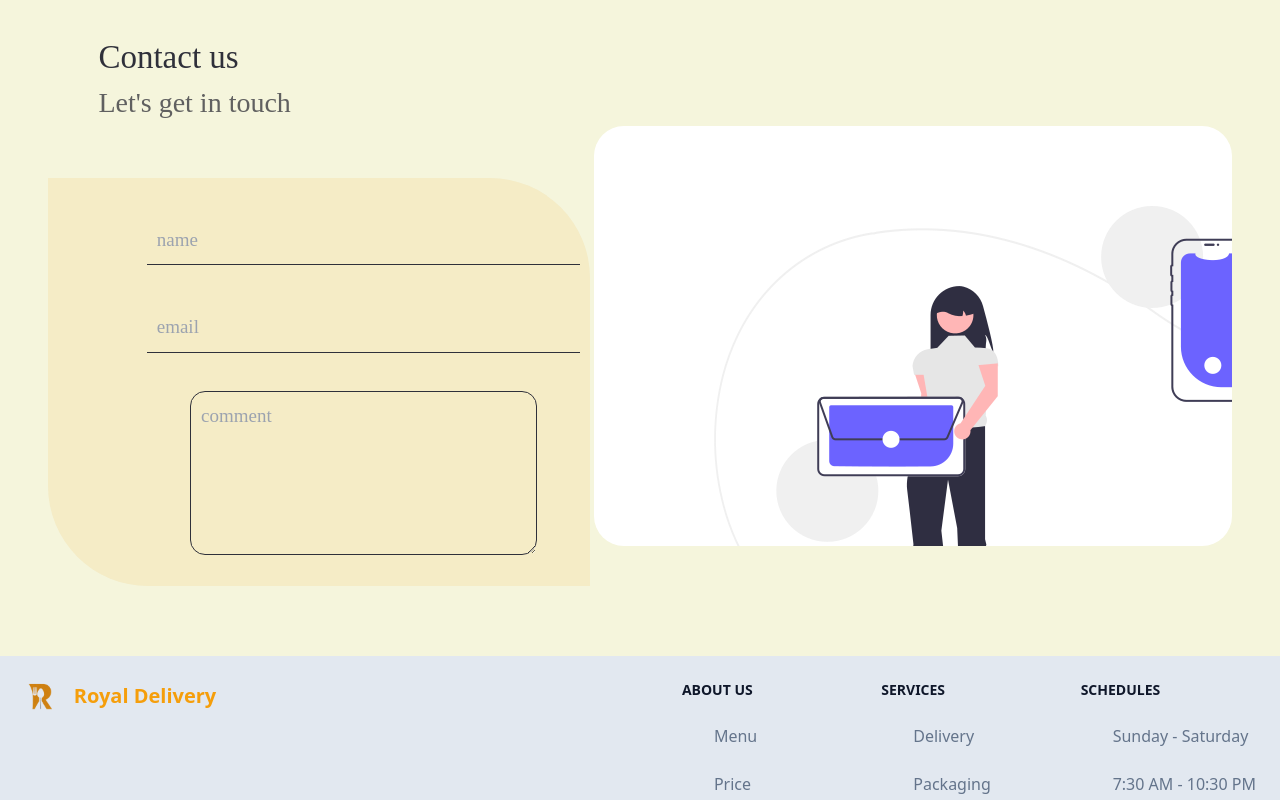
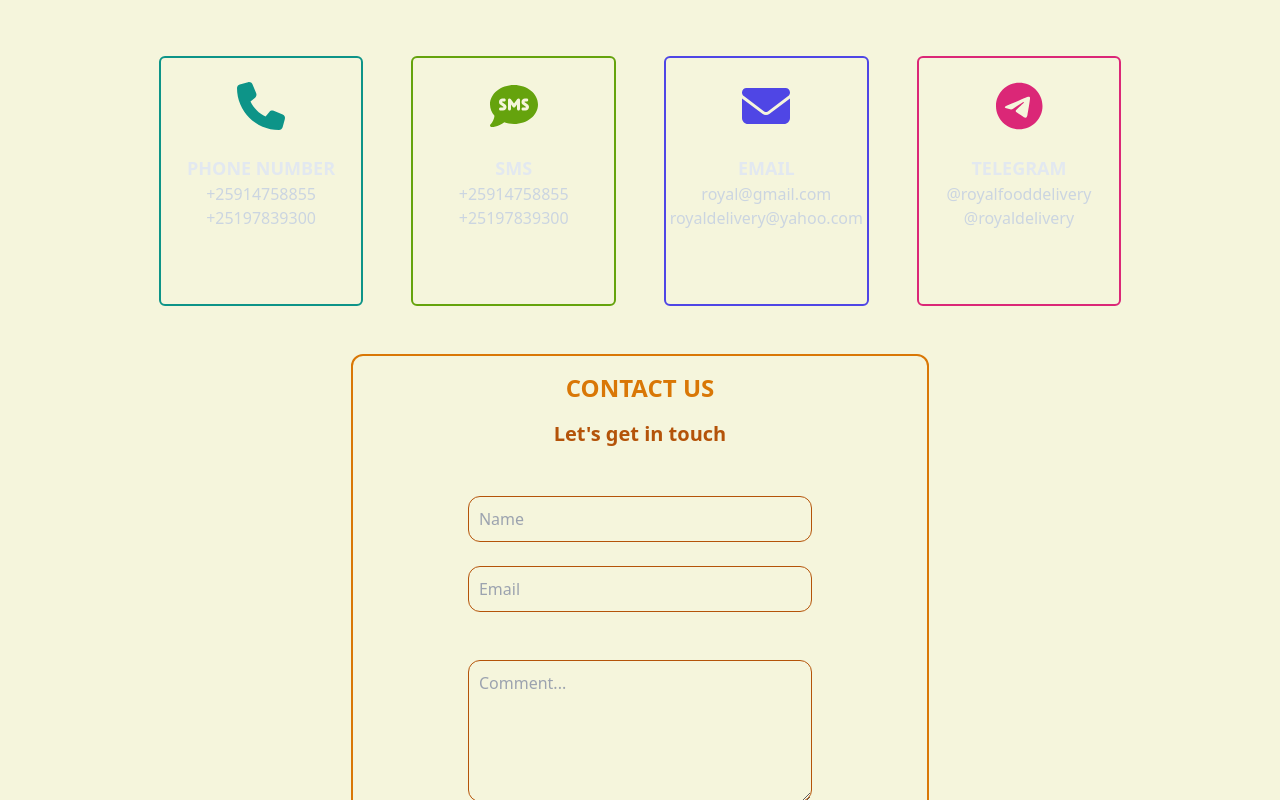
Before and after one commit to fseha-hagos/food-delivery, a React (Create React App) app: page / in a window 1280 px wide. Shown: the part 1860-2660 px from the top of the page. Built offline with nearby package versions, Linux system fonts and the light colour scheme; no server answers; a web font is replaced by a local one.

Commit message:
Update contact.js

```diff
--- a/src/pages/components/contact.js
+++ b/src/pages/components/contact.js
@@ -1,4 +1,9 @@
 import React, { useState } from 'react';
+import { FontAwesomeIcon } from '@fortawesome/react-fontawesome';
+import { faPhone, faSms, faEnvelope } from '@fortawesome/free-solid-svg-icons';
+import { faTelegram } from '@fortawesome/free-brands-svg-icons';
+
+
 
 function Contact(props) {
 
@@ -9,27 +14,70 @@ function Contact(props) {
     const handleSubmit = (event) => {
         event.preventDefault();
         alert(`The name you entered is: ${name}`)
-      }
+    }
 
 
     return (
 
-        <div className='contact-detail relative py-[37px] px-[10px] h-[1400px] md:h-[700px] overflow-hidden'>
-            <p className='contact-title text-[33px] font-[400]'>Contact us</p>
-            <p className='contact-subtitle text-[28px] font-[400]'>Let's get in touch</p>
+        // <div className='flex items-center justify-center m-5 '>
+        //     <div className='w-1/2 '>
+        //         <p className='font-bold text-left text-amber-500 text-4xl font-bold'>Contact us</p>
+        //         <p className='text-left text-slate-400 text-2xl font-bold mb-5'>Let's get in touch</p>
+        //         <div className=' bg-slate-800  w-1/2  rounded-tr-[20%]  rounded-bl-[20%] w-5/6 h-auto m-[5px] overflow-hidden '>
+        //             <form onSubmit={handleSubmit} className='w-3/4  items-left mx-10 overflow-hidden'>
+        //                 <input type="text" name='name' placeholder="Name" value={name} onChange={(e) => setName(e.target.value)} className=' block outline-none mx-auto mt-[38px] w-[100%] border-b-[1.5px]  border-slate-400 p-[10px] bg-transparent text-slate-200' />
+        //                 <input type="email" name='email' placeholder="Email" value={email} onChange={(e) => setEmail(e.target.value)} className=' block outline-none mx-auto mt-[38px] w-[100%] border-b-[1.5px] border-slate-400 p-[10px] bg-transparent text-slate-200' />
+        //                 <textarea type="textarea" name='comment' placeholder={"Comment"} rows="5" value={comment} onChange={(e) => setComment(e.target.value)} className='block outline-none mx-auto mt-[38px] rounded-[15px] w-[100%] text-left border-[1.5px] border-slate-400 p-[10px] bg-transparent text-slate-200' />
+        //                 <input type="submit" name='submit' value={"Submit"} className='transition-transform duration-300 hover:scale-105 bg-amber-500 rounded-xl block outline-none my-5 py-2 w-[30%]  text-slate-900' />
+        //             </form>
+        //         </div>
+        //     </div>
+        //     <img src='./assets/conver.jpg' alt='contact image' className='w-1/2' />
 
+        // </div>
 
-                <div className='contact-form absolute top-30 md:bottom-10 left-0 w-[98%] md:w-[45%]  rounded-tr-[100px]  rounded-bl-[100px] h-[470px] m-[5px] overflow-hidden z-1'>
-
-                    <form onSubmit={handleSubmit} className='w-[80%] float-right items-left mr-[10px] overflow-hidden'>
-                            <input type="text" name='name' placeholder="name" value={name} onChange={(e) => setName(e.target.value)}  className=' block outline-none mx-auto mt-[38px] w-[100%] border-b-[1.5px] border-solid p-[10px] bg-transparent text-[19px] font-[400]'/>
-                            <input type="text" name='email' placeholder="email" value={email} onChange={(e) => setEmail(e.target.value)} className=' block outline-none mx-auto mt-[38px] w-[100%] border-b-[1.5px] border-solid p-[10px] bg-transparent text-[19px] font-[400]'/>
-                            <textarea type="textarea" name='comment' placeholder={"comment"} rows="5" value={comment} onChange={(e) => setComment(e.target.value)} className='block outline-none mx-auto mt-[38px] rounded-[15px] w-[100%] text-left border-[1.5px] border-solid p-[10px] bg-transparent text-[19px] font-[400]'/>
-                            <input type="submit" name='submit' value={"submit"} className='border-none rounded-[25px] block outline-none mx-auto mt-[28px] py-[8px] w-[60%]  text-[19px] font-[400]'/>
-
+        <div className='m-[10%]'>
+            <div className='md:grid md:grid-cols-4 md:gap-12 '>
+                <div className='text-slate-200 border-2 border-teal-600 text-center rounded w-full h-[250px]'>
+                    <FontAwesomeIcon icon={faPhone} size='3x' className='text-teal-600 my-4' />
+                    <div className='font-bold text-lg'>PHONE NUMBER</div>
+                    <div className='text-slate-300'>+25914758855</div>
+                    <div className='text-slate-300'>+25197839300</div>
+                </div>
+                <div className='text-slate-200 border-2 border-lime-600 text-center rounded w-full h-[250px]'>
+                    <FontAwesomeIcon icon={faSms} size='3x' className='text-lime-600 my-4' />
+                    <div className='font-bold text-lg'>SMS</div>
+                    <div className='text-slate-300'>+25914758855</div>
+                    <div className='text-slate-300'>+25197839300</div>
+                </div>
+                <div className='text-slate-200 border-2 border-indigo-600 text-center rounded w-full h-[250px]'>
+                    <FontAwesomeIcon icon={faEnvelope} size='3x' className='text-indigo-600 my-4' />
+                    <div className='font-bold text-lg'>EMAIL</div>
+                    <div className='text-slate-300'>royal@gmail.com</div>
+                    <div className='text-slate-300'>royaldelivery@yahoo.com</div>
+                </div>
+                <div className='text-slate-200 border-2 border-pink-600 text-center rounded w-full h-[250px]'>
+                    <FontAwesomeIcon icon={faTelegram} size='3x' className='text-pink-600 my-4' />
+                    <div className='font-bold text-lg'>TELEGRAM</div>
+                    <div className='text-slate-300'>@royalfooddelivery</div>
+                    <div className='text-slate-300'>@royaldelivery</div>
+                </div>
+            </div>
+            <div className='flex flex-col items-center justify-center'>
+                <div className='flex flex-col items-center my-5 justify-center rounded-xl border-2 border-amber-600 w-[60%] h-auto'>
+                    <div className='font-bold text-2xl text-amber-600 my-3' >CONTACT US</div>
+                    <p className=' text-amber-700 text-xl font-bold mb-4'>Let's get in touch</p>
+                    <form onSubmit={handleSubmit} className='w-[60%]  text-center  overflow-hidden'>
+                        <input type="text" name='name' placeholder="Name" value={name} onChange={(e) => setName(e.target.value)}
+                            className='  outline-none mx-auto mt-4  w-[100%] p-[10px] rounded-xl border-1 border-amber-700 bg-transparent text-slate-200' />
+                        <input type="email" name='email' placeholder="Email" value={email} onChange={(e) => setEmail(e.target.value)}
+                            className=' outline-none mx-auto mt-4 w-[100%] rounded-xl border-1 border-amber-700 p-[10px] bg-transparent text-slate-200' />
+                        <textarea type="textarea" name='comment' placeholder={"Comment..."} rows="5" value={comment} onChange={(e) => setComment(e.target.value)}
+                            className='outline-none mx-auto mt-5 rounded-xl w-[100%] text-left border-1 border-amber-700 p-[10px] bg-transparent text-slate-200' />
+                        <input type="submit" name='submit' value={"Submit"} className='text-center transition-transform duration-300 hover:scale-105 bg-amber-600 rounded-xl  outline-none my-5 py-2 w-[30%]  text-slate-950' />
                     </form>
                 </div>
-                <div className='contact-image absolute top-[580px] md:top-[20%] right-0 w-[95%] md:w-[53%] h-[350px] md:h-[70%] m-[10px] rounded-[30px]'></div>
+            </div>
         </div>
     );
 }
```
